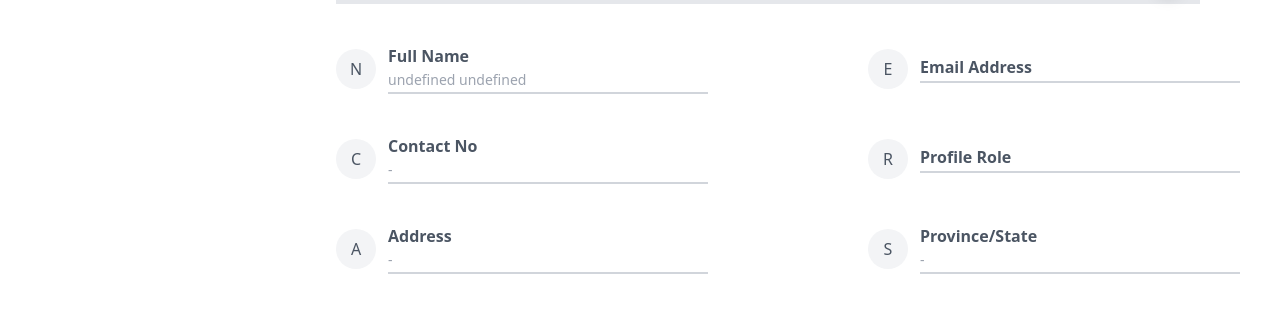
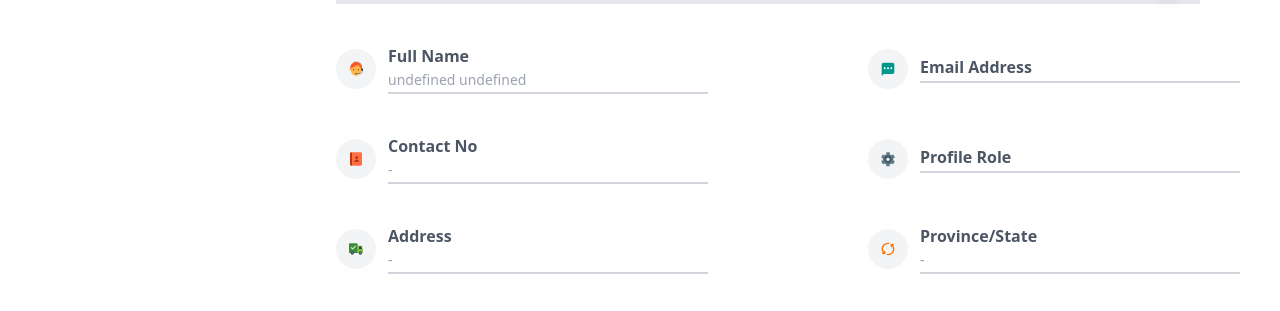
Before and after one commit to Y4S2-SASA/ASP-FE-VULNERABILITIES-FIXED, a React (Create React App) app: page /profile in a window 1280 px wide. Shown: the part 257-568 px from the top of the page. Built offline with nearby package versions, Linux system fonts and the light colour scheme; no server answers; sample sign-in values are in the browser's storage; what tw-elements would draw is missing.

Commit message:
profile changess

```diff
--- a/src/components/PreviewPage/ServiceCards.jsx
+++ b/src/components/PreviewPage/ServiceCards.jsx
@@ -18,7 +18,7 @@ export default function ServiceCards() {
                     </p>
                     <a
                         data-bs-toggle="offcanvas" href="#offcanvasTop1"
-                        className="inline-flex items-center py-2 px-3 text-sm font-medium text-center text-white bg-green-700 rounded-lg hover:bg-blue-800 focus:ring-4 focus:outline-none focus:ring-blue-300 dark:bg-blue-600 dark:hover:bg-blue-700 dark:focus:ring-blue-800"
+                        className="inline-flex items-center py-2 px-3 text-sm font-medium text-center text-white bg-red-800 rounded-lg hover:bg-red-500 focus:ring-4 focus:outline-none focus:ring-red-300 dark:bg-red-300 dark:hover:bg-red-300 dark:focus:ring-red-800"
                     >
                     Learn more
                     <svg
@@ -53,7 +53,7 @@ export default function ServiceCards() {
                     </p>
                     <a
                         data-bs-toggle="offcanvas" href="#offcanvasTop2"
-                        className="inline-flex items-center py-2 px-3 text-sm font-medium text-center text-white bg-green-700 rounded-lg hover:bg-blue-800 focus:ring-4 focus:outline-none focus:ring-blue-300 dark:bg-blue-600 dark:hover:bg-blue-700 dark:focus:ring-blue-800"
+                        className="inline-flex items-center py-2 px-3 text-sm font-medium text-center text-white bg-red-800 rounded-lg hover:bg-red-500 focus:ring-4 focus:outline-none focus:ring-red-300 dark:bg-red-300 dark:hover:bg-red-300 dark:focus:ring-red-800"
                     >
                     Learn more
                     <svg
@@ -88,7 +88,7 @@ export default function ServiceCards() {
                     </p>
                     <a
                         data-bs-toggle="offcanvas" href="#offcanvasTop3"
-                        className="inline-flex items-center py-2 px-3 text-sm font-medium text-center text-white bg-green-700 rounded-lg hover:bg-blue-800 focus:ring-4 focus:outline-none focus:ring-blue-300 dark:bg-blue-600 dark:hover:bg-blue-700 dark:focus:ring-blue-800"
+                        className="inline-flex items-center py-2 px-3 text-sm font-medium text-center text-white bg-red-800 rounded-lg hover:bg-red-500 focus:ring-4 focus:outline-none focus:ring-red-300 dark:bg-red-300 dark:hover:bg-red-300 dark:focus:ring-red-800"
                     >
                     Learn more
                     <svg
@@ -123,7 +123,7 @@ export default function ServiceCards() {
                     </p>
                     <a
                         data-bs-toggle="offcanvas" href="#offcanvasTop4"
-                        className="inline-flex items-center py-2 px-3 text-sm font-medium text-center text-white bg-green-700 rounded-lg hover:bg-blue-800 focus:ring-4 focus:outline-none focus:ring-blue-300 dark:bg-blue-600 dark:hover:bg-blue-700 dark:focus:ring-blue-800"
+                        className="inline-flex items-center py-2 px-3 text-sm font-medium text-center text-white bg-red-800 rounded-lg hover:bg-red-500 focus:ring-4 focus:outline-none focus:ring-red-300 dark:bg-red-300 dark:hover:bg-red-300 dark:focus:ring-red-800"
                     >
                     Learn more
                     <svg
--- a/src/pages/preview-page/index.css
+++ b/src/pages/preview-page/index.css
@@ -107,6 +107,7 @@
 .long-text {
   white-space: nowrap;
   overflow: hidden;
+  color: #800000;
   animation: animated-text-effect 4s linear 1s 1 normal both,
     animated-cursor 600ms linear infinite;
 }
--- a/src/pages/profile/index.jsx
+++ b/src/pages/profile/index.jsx
@@ -5,6 +5,12 @@ import Dialog from "../../components/dialog/Dialog";
 import NavBar from "../../components/LayoutComponents/NavBar";
 import Editprofile from "../../components/Profile/EditProfile";
 import ProfileSideNav from "../../components/Profile/ProfileSideNav";
+import { FcAssistant } from "react-icons/fc";
+import { FcSms } from "react-icons/fc";
+import { FcContacts } from "react-icons/fc";
+import { FcSettings } from "react-icons/fc";
+import { FcShipped } from "react-icons/fc";
+import { FcSynchronize } from "react-icons/fc";
 
 export default function Profile() {
     const loggedInUser = useContext(AuthContext);
@@ -76,7 +82,7 @@ export default function Profile() {
             <div className="flex flex-col md:flex-row space-x-0 md:space-x-40 mt-2 md:mt-0">
                 <figcaption className="flex justify-center items-center space-x-3 mt-5 md:mt-10 basis-1/2">
                 <div className="inline-flex overflow-hidden relative justify-center items-center w-10 h-10 bg-gray-100 rounded-full dark:bg-gray-600">
-                    <span className="font-medium text-gray-600 dark:text-gray-300">N</span>
+                    <span className="font-medium text-gray-600 dark:text-gray-300"><FcAssistant /></span>
                 </div>
                     <div className="space-y-0.5 font-medium dark:text-white text-left w-80">
                         <div className="text-base font-bold text-gray-600">Full Name</div>
@@ -86,7 +92,7 @@ export default function Profile() {
                 </figcaption>
                 <figcaption className="flex justify-center items-center space-x-3 mt-5 md:mt-10 basis-1/2">
                     <div className="inline-flex overflow-hidden relative justify-center items-center w-10 h-10 bg-gray-100 rounded-full dark:bg-gray-600">
-                        <span className="font-medium text-gray-600 dark:text-gray-300">E</span>
+                        <span className="font-medium text-gray-600 dark:text-gray-300"><FcSms /></span>
                     </div>
                     <div className="space-y-0.5 font-medium dark:text-white text-left w-80">
                         <div className="text-base font-bold text-gray-600">Email Address</div>
@@ -100,7 +106,7 @@ export default function Profile() {
             <div className="flex flex-col md:flex-row space-x-0 md:space-x-40 mt-2 md:mt-0">
                 <figcaption className="flex justify-center items-center space-x-3 mt-5 md:mt-10 basis-1/2">
                     <div className="inline-flex overflow-hidden relative justify-center items-center w-10 h-10 bg-gray-100 rounded-full dark:bg-gray-600">
-                        <span className="font-medium text-gray-600 dark:text-gray-300">C</span>
+                        <span className="font-medium text-gray-600 dark:text-gray-300"><FcContacts /></span>
                     </div>
                     <div className="space-y-0.5 font-medium dark:text-white text-left w-80">
                         <div className="text-base font-bold text-gray-600">Contact No</div>
@@ -110,7 +116,7 @@ export default function Profile() {
                 </figcaption>
                 <figcaption className="flex justify-center items-center space-x-3 mt-5 md:mt-10 basis-1/2">
                     <div className="inline-flex overflow-hidden relative justify-center items-center w-10 h-10 bg-gray-100 rounded-full dark:bg-gray-600">
-                        <span className="font-medium text-gray-600 dark:text-gray-300">R</span>
+                        <span className="font-medium text-gray-600 dark:text-gray-300"><FcSettings /></span>
                     </div>
                     <div className="space-y-0.5 font-medium dark:text-white text-left w-80">
                         <div className="text-base font-bold text-gray-600">Profile Role</div>
@@ -123,7 +129,7 @@ export default function Profile() {
             <div className="flex flex-col md:flex-row space-x-0 md:space-x-40 mt-2 md:mt-0">
                 <figcaption className="flex justify-center items-center space-x-3 mt-5 md:mt-10 basis-1/2">
                     <div className="inline-flex overflow-hidden relative justify-center items-center w-10 h-10 bg-gray-100 rounded-full dark:bg-gray-600">
-                        <span className="font-medium text-gray-600 dark:text-gray-300">A</span>
+                        <span className="font-medium text-gray-600 dark:text-gray-300"><FcShipped /></span>
                     </div>
                     <div className="space-y-0.5 font-medium dark:text-white text-left w-80 ">
                         <div className="text-base font-bold text-gray-600">Address</div>
@@ -133,7 +139,7 @@ export default function Profile() {
                 </figcaption>
                 <figcaption className="flex justify-center items-center space-x-3 mt-5 md:mt-10 basis-1/2">
                     <div className="inline-flex overflow-hidden relative justify-center items-center w-10 h-10 bg-gray-100 rounded-full dark:bg-gray-600">
-                        <span className="font-medium text-gray-600 dark:text-gray-300">S</span>
+                        <span className="font-medium text-gray-600 dark:text-gray-300"><FcSynchronize /></span>
                     </div>
                     <div className="space-y-0.5 font-medium dark:text-white text-left w-80">
                         <div className="text-base font-bold text-gray-600">Province/State</div>
```
